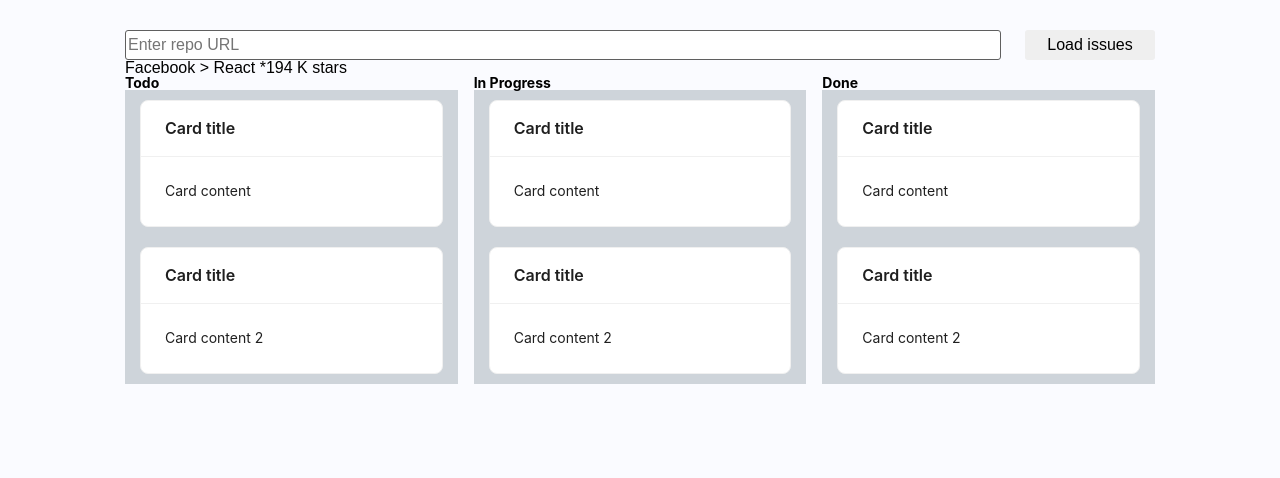
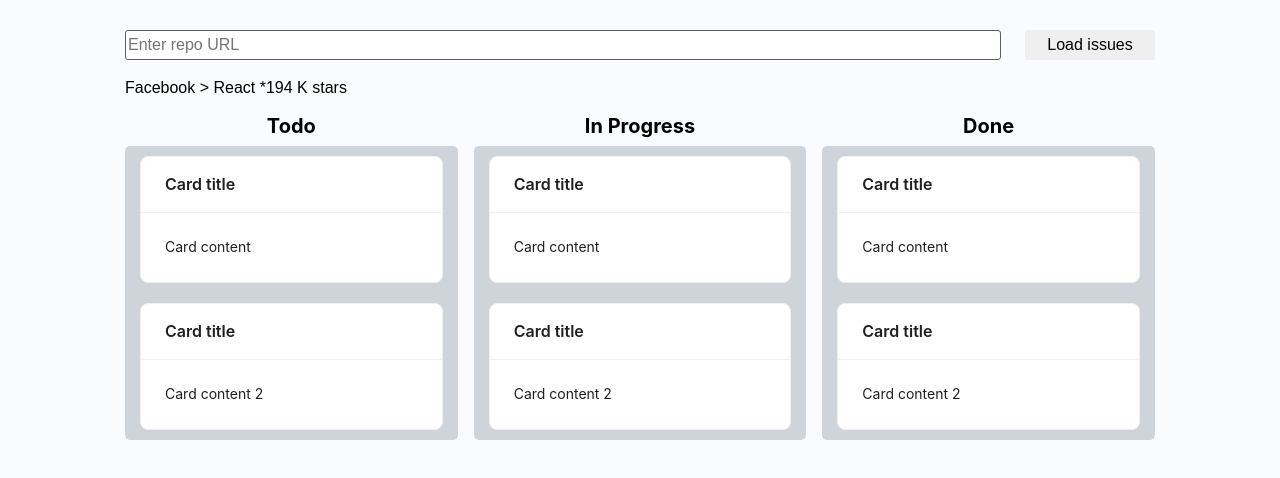
Before and after one commit to VeDono/react_github_issues_todo_test_in_incodeGroup, a React (Create React App) app: page / in a window 1280 px wide. Shown: the top 478 px of the page. Built offline with nearby package versions, Linux system fonts and the light colour scheme.

Commit message:
added design for columns & transformUrl util

```diff
--- a/src/components/Breadcrumbs/Breadcrumbs.module.scss
+++ b/src/components/Breadcrumbs/Breadcrumbs.module.scss
@@ -0,0 +1,3 @@
+.breadcrumbs {
+  margin-bottom: 20px;
+}
--- a/src/components/Breadcrumbs/Breadcrumbs.tsx
+++ b/src/components/Breadcrumbs/Breadcrumbs.tsx
@@ -1,5 +1,11 @@
 import { FC } from 'react';
 
+import styles from './Breadcrumbs.module.scss';
+
 export const Breadcrumbs: FC = () => {
-  return <div>{'Facebook > React   *194 K stars'}</div>;
+  return (
+    <div className={styles.breadcrumbs}>
+      {'Facebook > React   *194 K stars'}
+    </div>
+  );
 };
--- a/src/components/IssueCards/IssueCards.module.scss
+++ b/src/components/IssueCards/IssueCards.module.scss
@@ -1,5 +1,6 @@
 .issuesCards {
   background-color: #CED4DA;
+  border-radius: 5px;
   padding: 10px 15px;
 
   &__card:not(:last-child) {
--- /dev/null
+++ b/src/components/IssueColumns/IssueColumns.module.scss
@@ -0,0 +1,7 @@
+.issueColumns {
+  &__columnTitle {
+    text-align: center;
+    margin-bottom: 10px;
+    font-size: 20px;
+  }
+}
--- a/src/components/IssueColumns/IssueColumns.tsx
+++ b/src/components/IssueColumns/IssueColumns.tsx
@@ -2,23 +2,25 @@ import { FC } from 'react';
 import { Row, Col } from 'antd';
 import { IssueCards } from '../IssueCards';
 
+import styles from './IssueColumns.module.scss';
+
 export const IssueColumns: FC = () => {
   return (
-    <Row gutter={16}>
+    <Row className={styles.issueColumns} gutter={16}>
       <Col span={8}>
-        <h1>Todo</h1>
+        <h1 className={styles.issueColumns__columnTitle}>Todo</h1>
 
         <IssueCards />
       </Col>
 
       <Col span={8}>
-        <h1>In Progress</h1>
+        <h1 className={styles.issueColumns__columnTitle}>In Progress</h1>
 
         <IssueCards />
       </Col>
 
       <Col span={8}>
-        <h1>Done</h1>
+        <h1 className={styles.issueColumns__columnTitle}>Done</h1>
 
         <IssueCards />
       </Col>
--- a/src/components/IssueFetcher/IssueFetcher.module.scss
+++ b/src/components/IssueFetcher/IssueFetcher.module.scss
@@ -2,6 +2,7 @@
   width: 100%;
   display: flex;
   justify-content: space-between;
+  margin-bottom: 20px;
 
   &__input {
     width: 85%;
```
Also changed, not shown: src/utils/transformUrl.ts (added, +9 -0 lines).
